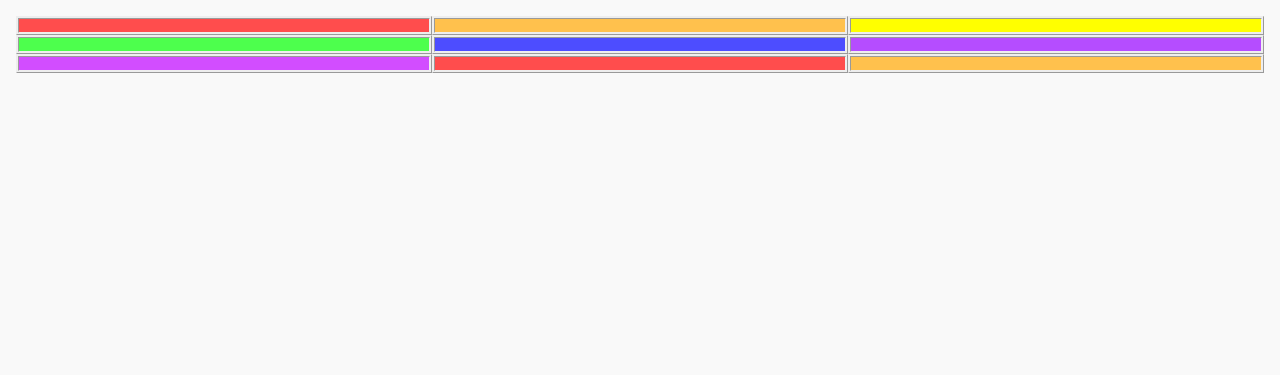
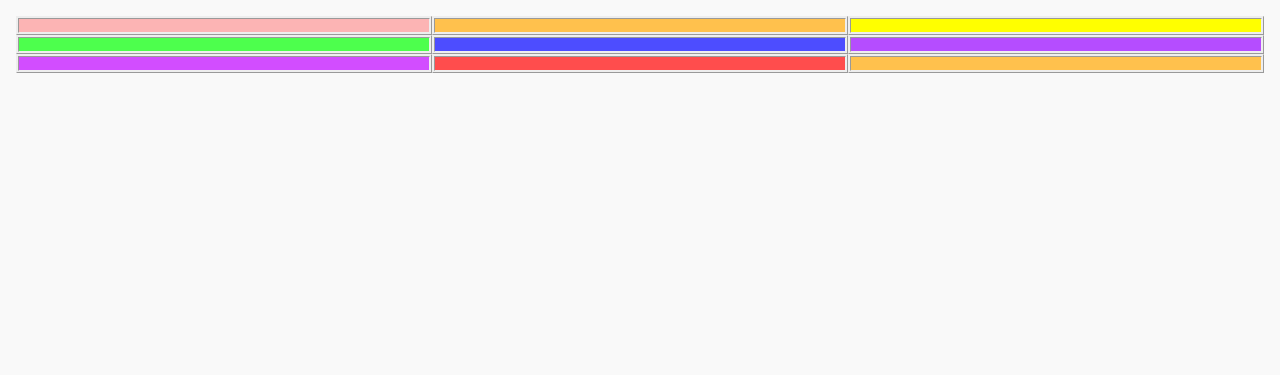
Before and after one commit to TommyNT/BAI-App, a PHP site: page / in a window 1280 px wide, with the pointer over the restyled element. Shown: the part 45-420 px from the top of the page. Run offline with PHP 8.4, Linux system fonts and the light colour scheme.

Commit message:
pad highlight

```diff
--- a/www/css/sampler.css
+++ b/www/css/sampler.css
@@ -1,5 +1,9 @@
 div .pad {
     border: ridge;
+}
+
+.allPads:hover{
+	opacity: 0.4;
 }
 
 .allPads.one{
```
